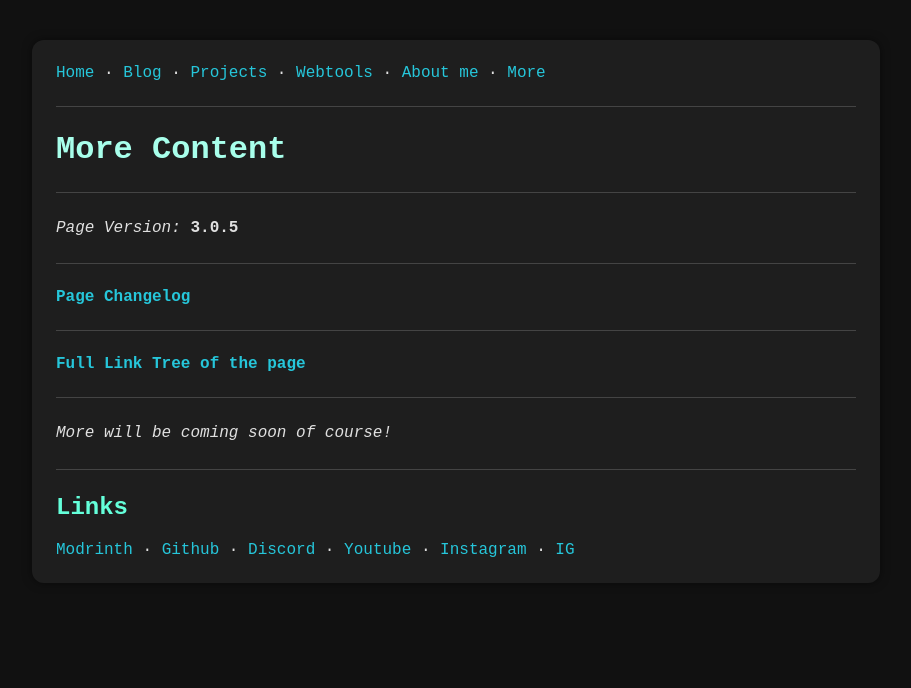
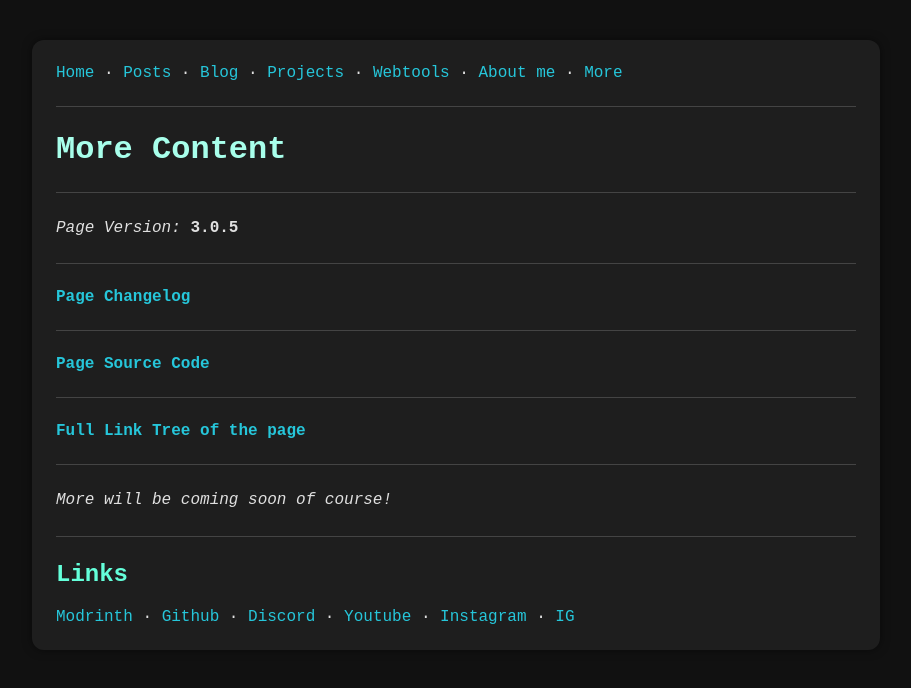
Before and after one commit to ShadowDara/Shadowdara.github.io, a Vue app: page /#/more in a window 1280 px wide. Shown: the top 688 px of the page, without its empty margins (184-1095 px from the left). Built offline with nearby package versions, Linux system fonts and the light colour scheme.

Commit message:
ADD new posts

```diff
--- a/package.json
+++ b/package.json
@@ -1,6 +1,6 @@
 {
   "name": "shadowdara.github.io",
-  "version": "3.0.1",
+  "version": "3.0.6",
   "private": true,
   "type": "module",
   "scripts": {
--- a/src/App.vue
+++ b/src/App.vue
@@ -5,6 +5,7 @@
     <div>
       <!-- Home is standard -->
       <router-link to="/">Home</router-link> ·
+      <router-link to="/posts/home">Posts</router-link> ·
       <router-link to="/devblog">Blog</router-link> ·
       <router-link to="/projects">Projects</router-link> ·
       <router-link to="/webtools">Webtools</router-link> ·
--- /dev/null
+++ b/src/components/redirection/posts.vue
@@ -0,0 +1,5 @@
+<template>
+    <meta http-equiv="refresh" content="0.1;url=/#/posts/home">
+</template>
+
+<script setup></script>
--- a/src/pages/main/More.vue
+++ b/src/pages/main/More.vue
@@ -4,6 +4,8 @@
     <p><i>Page Version:</i> <b><version /></b></p>
     <hr>
     <b><a href="/#/more/changelog">Page Changelog</a></b>
+    <hr>
+    <b><a href="https://github.com/shadowdara/shadowdara.github.io">Page Source Code</a></b>
     <hr>
     <b><a href="/#/more/page_linktree">Full Link Tree of the page</a></b>
     <hr>
--- /dev/null
+++ b/src/pages/main/Posts.vue
@@ -0,0 +1,5 @@
+<template>
+    <h1>Posts</h1>
+</template>
+
+<script setup></script>
--- a/src/router.js
+++ b/src/router.js
@@ -1,7 +1,10 @@
 import { createRouter, createWebHashHistory } from 'vue-router'
 
+import home_redirection from './components/redirection/home.vue'
 import Home from './pages/main/Home.vue'
-import home_redirection from './components/home_redirection.vue'
+
+import post_redirection from './components/redirection/posts.vue'
+import Posts from './pages/main/Posts.vue'
 
 import DevBlog from './pages/md/DevBlog.vue'
 
@@ -25,8 +28,16 @@ const routes = [
   },
   {
     path: '/home',
-    name: 'Home - Redirection',
     component: home_redirection
+  },
+  {
+    path: '/posts',
+    component: post_redirection
+  },
+  {
+    path: '/posts/home',
+    name: 'Posts',
+    component: Posts
   },
   {
     path: '/devblog',
```
Also changed, not shown: public/md/other/linktree.md (+2 -1 lines), public/md/other/changelog.md, src/components/redirection/home.vue (renamed from src/components/home_redirection.vue).
